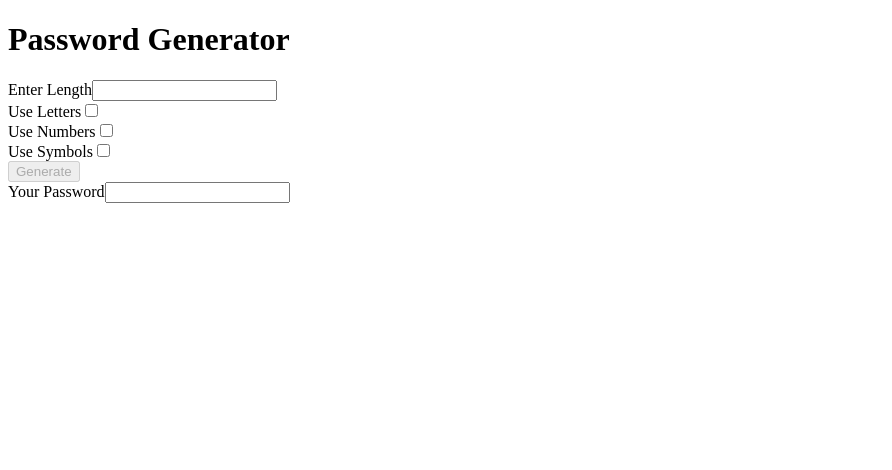
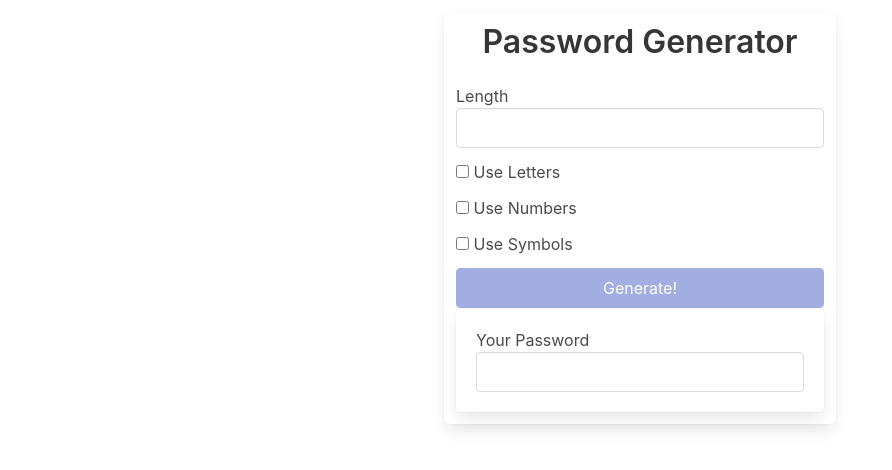
Before and after one commit to vrundanawal/Passwod-Generator-udemy-, an Angular app: page / in a window 1280 px wide. Shown: the top 470 px of the page, without its empty margins (0-892 px from the left). Built offline with nearby package versions, Linux system fonts and the light colour scheme.

Commit message:
Added bulma for the styling and update the code accordingly

```diff
--- a/package.json
+++ b/package.json
@@ -18,6 +18,7 @@
     "@angular/platform-browser": "~13.3.0",
     "@angular/platform-browser-dynamic": "~13.3.0",
     "@angular/router": "~13.3.0",
+    "bulma": "^0.9.4",
     "rxjs": "~7.5.0",
     "tslib": "^2.3.0",
     "zone.js": "~0.11.4"
--- a/src/app/app.component.html
+++ b/src/app/app.component.html
@@ -1,44 +1,59 @@
-<h1>Password Generator</h1>
-
-<div>
-  <label for="">Enter Length</label>
+<div class="container mt-5">
+  <div class="columns is-centered">
+    <div class="box column is-one-third">
+      <h1 class="title has-text-centered">Password Generator</h1>
+      <div class="field">
+        <label>Length</label>
         <!-- handle the input text -->
-  <input (input)="onChangeLength((length = $any($event.target).value))" />
+        <input
+          class="input"
+          (input)="onChangeLength((length = $any($event.target).value))"
+        />
         <!--error for this code...top one is approch if object value is null-->
         <!-- <input (input)="onChangeLength($event.target.value)" /> -->
       </div>
 
-<div>
-  <label>Use Letters</label>
+      <div class="field">
+        <div class="control">
+          <label class="checkbox">
             <input (change)="onChangeUseLetters()" type="checkbox" />
+            Use Letters
+          </label>
+        </div>
       </div>
 
-<div>
-  <label>Use Numbers</label>
+      <div class="field">
+        <div class="control">
+          <label class="checkbox">
             <input (change)="onChangeUseNumbers()" type="checkbox" />
+            Use Numbers
+          </label>
+        </div>
       </div>
 
-<div>
-  <label>Use Symbols</label>
+      <div class="field">
+        <div class="control">
+          <label class="checkbox">
             <input (change)="onChangeUseSymbols()" type="checkbox" />
+            Use Symbols
+          </label>
+        </div>
       </div>
 
-<div>
       <button
         [disabled]="
-      !((length && includeLettes) || includeNumbers || includeSymbols)
+          !(length && (includeLetters || includeSymbols || includeNumbers))
         "
         (click)="onButtonClick()"
+        class="button is-link is-fullwidth"
       >
-    Generate
+        Generate!
       </button>
+      <div class="box">
+        <!--structural directives-->
+        <label>Your Password</label>
+        <input class="input" [value]="password" />
       </div>
-
-<div>
-  <label for="">Your Password</label>
-  <!-- <input [value]="getPassword()" /> -->
-  <input [value]="password" />
     </div>
-
-<!-- we can call the method inside string interpolation -->
-<!-- {{ getName() }} -->
+  </div>
+</div>
--- a/src/app/app.component.ts
+++ b/src/app/app.component.ts
@@ -8,7 +8,7 @@
 export class AppComponent {
   length = 0;
   password = '';
-  includeLettes = false;
+  includeLetters = false;
   includeNumbers = false;
   includeSymbols = false;
 
@@ -23,7 +23,7 @@
     }
   }
   onChangeUseLetters() {
-    this.includeLettes = !this.includeLettes;
+    this.includeLetters = !this.includeLetters;
   }
 
   onChangeUseNumbers() {
@@ -41,7 +41,7 @@
     const symbols = '!@#£$%^&*()?<>+-/';
 
     let validCharacter = '';
-    if (this.includeLettes) {
+    if (this.includeLetters) {
       validCharacter += letters;
     }
 
--- a/src/styles.css
+++ b/src/styles.css
@@ -1 +1,3 @@
 /* You can add global styles to this file, and also import other style files */
+
+@import "bulma/css/bulma.css";
```
Also changed, not shown: 1 other file (tests, documents, lock files or other folders). Lines whose indentation alone changed are shown as unchanged.
